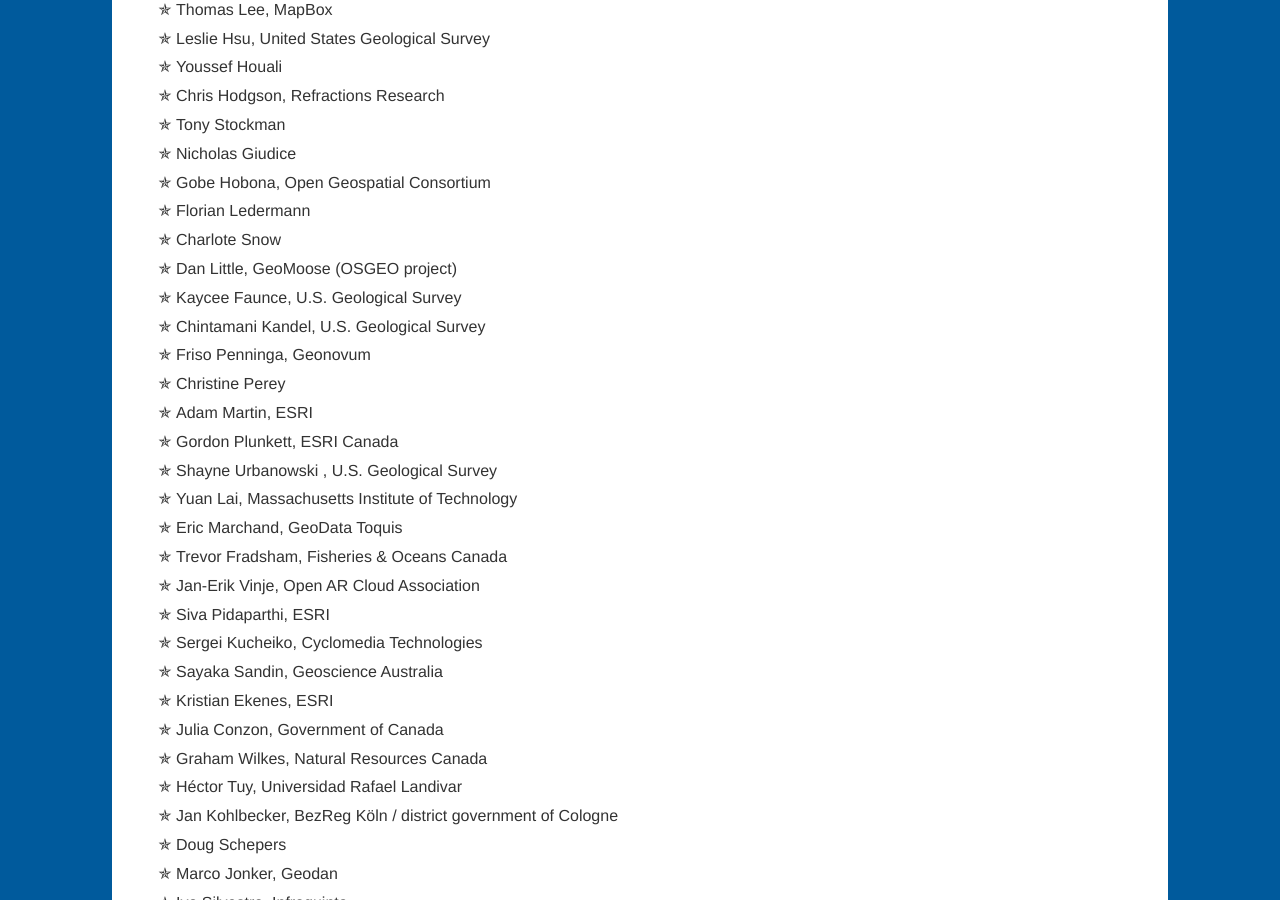
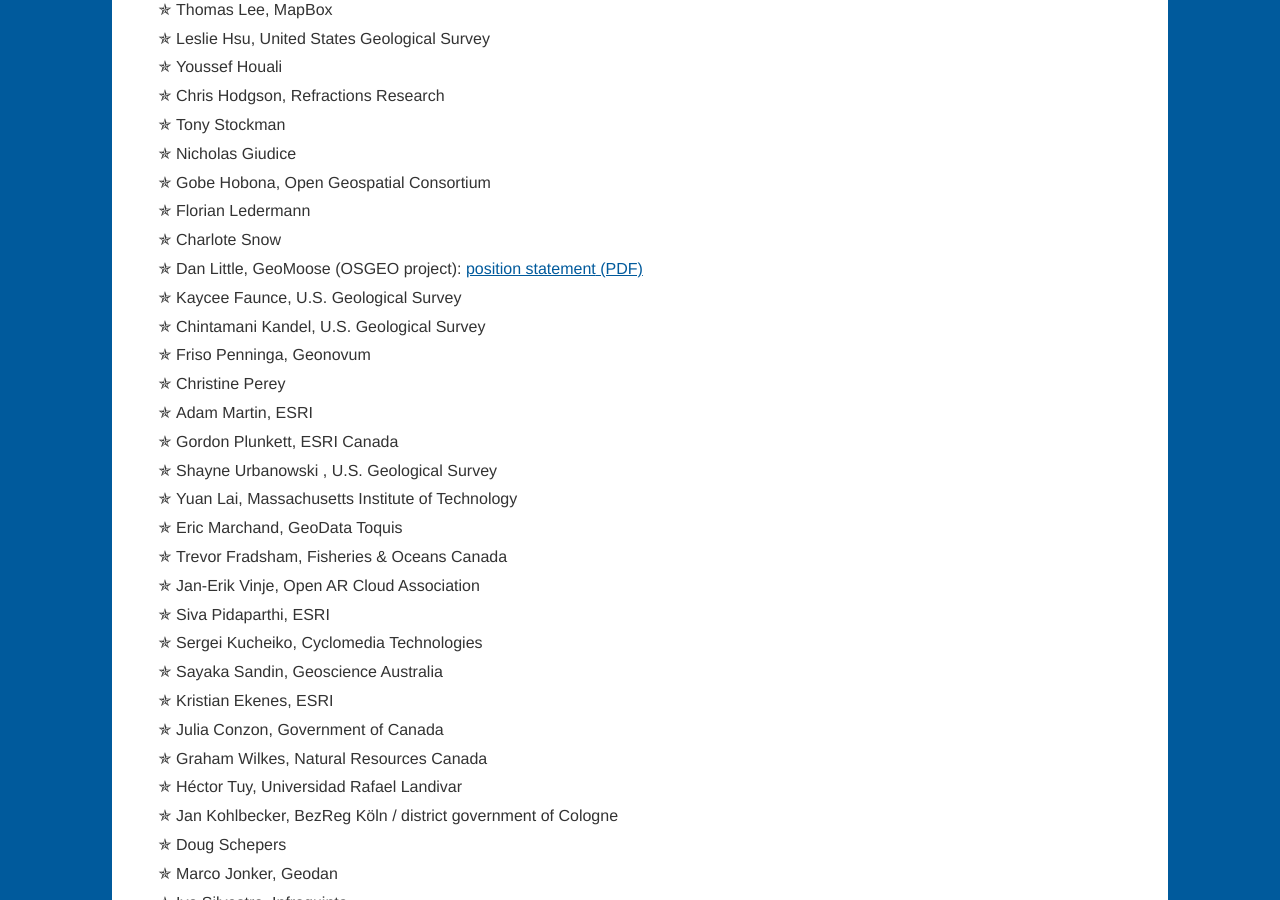
Before and after one commit to Maps4HTML/Maps4HTML-Workshop-2020, a Jekyll site: the page built from supporting-material.html, in a window 1280 px wide and 900 px high, scrolled down 2514 px. Built offline with Jekyll 4.4.1, drawn with Linux system fonts in a browser that asks for light colours.

Commit message:
Add Dan Little's position statement

```diff
--- a/supporting-material.html
+++ b/supporting-material.html
@@ -103,7 +103,9 @@
   <li> Gobe Hobona, Open Geospatial Consortium </li>
   <li> Florian Ledermann </li>
   <li> Charlote Snow </li>
-  <li> Dan Little, GeoMoose (OSGEO project) </li>
+  <li> Dan Little, GeoMoose (OSGEO project):
+    <a href="{{ relBase }}/supporting-material-uploads/position-statements/Dan-Little-GeoMoose.pdf">position statement</a>
+  </li>
   <li> Kaycee Faunce, U.S. Geological Survey </li>
   <li> Chintamani Kandel, U.S. Geological Survey </li>
   <li> Friso Penninga, Geonovum </li>
```
Also changed, not shown: 1 other file.
